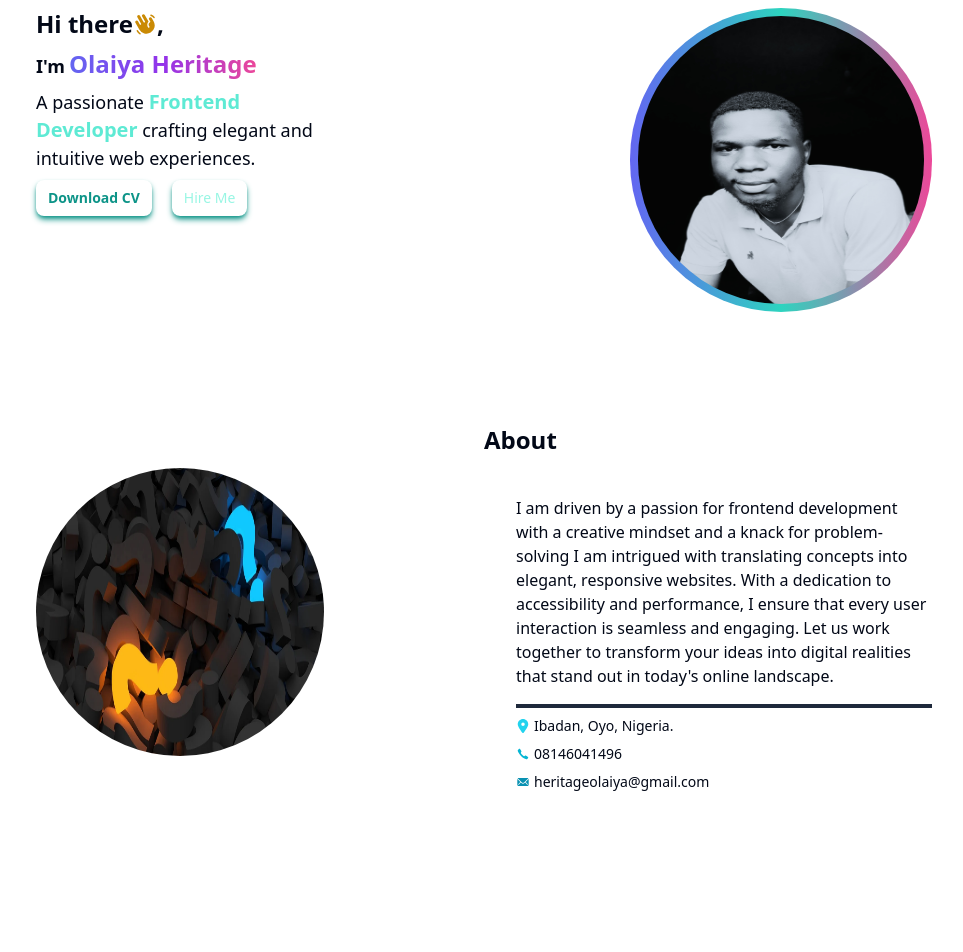
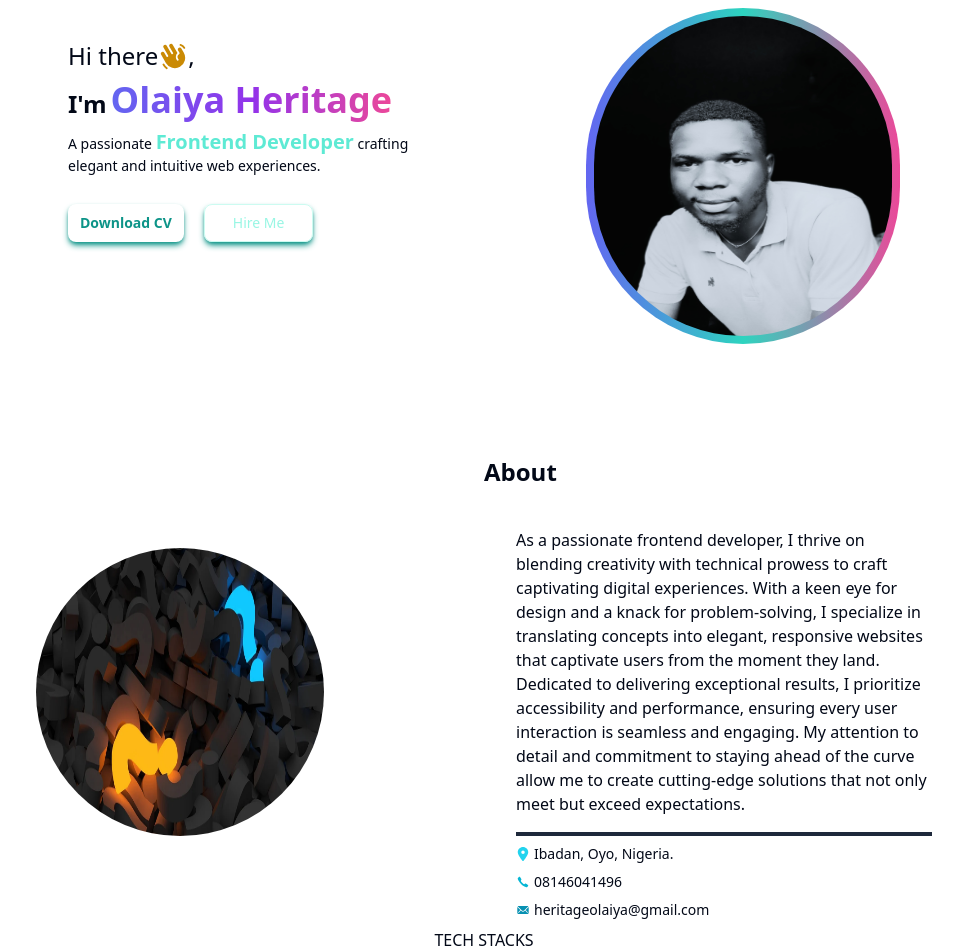
Before and after one commit to Heritagify/My-Portfolio, a Next.js app: page / in a window 1280 px wide. Shown: the part 160-1112 px from the top of the page, without its empty margins (156-1119 px from the left). Before the commit the page ends 960 px from the top, so only its background shows below. Built offline with nearby package versions, Linux system fonts and the light colour scheme.

Commit message:
progress

```diff
--- a/app/page.tsx
+++ b/app/page.tsx
@@ -15,7 +15,6 @@ import { VscVscode } from "react-icons/vsc";
 import { FaGithub } from "react-icons/fa";
 <FaGithub />;
 import { FaHtml5 } from "react-icons/fa6";
-<FaHtml5 />;
 import { FaCss3Alt } from "react-icons/fa";
 <FaCss3Alt />;
 import { IoLogoJavascript } from "react-icons/io";
@@ -45,20 +44,20 @@ export default function Page() {
       <Navbar />
 
       {/* ------------HERO SECTION_--------- */}
-      <div className="mx-48 mt-28">
+      <div className="mx-56 mt-28">
         <div className="flex justify-between">
-          <div className="w-2/3">
-            <h1 className="text-2xl font-semibold flex items-center">
-              Hi there <PiHandWavingFill className="text-yellow-600 text-2xl" />
+          <div className=" py-8 w-2/3">
+            <h1 className="text-2xl font-medium flex items-center">
+              Hi there <PiHandWavingFill className="text-yellow-600 text-3xl" />
               ,
             </h1>
-            <h1 className="my-2 text-lg font-semibold">
+            <h1 className="my-2 text-2xl font-semibold">
               I'm
-              <span className="text-2xl font-bold mx-1 bg-gradient-to-r from-indigo-500 via-purple-600 to-pink-500 bg-clip-text text-transparent">
+              <span className="text-4xl font-bold mx-1 bg-gradient-to-r from-indigo-500 via-purple-600 to-pink-500 bg-clip-text text-transparent">
                 Olaiya Heritage
               </span>
             </h1>
-            <h2 className="w-2/4 my-2 text-lg">
+            <h2 className="w-3/4 my-2 text-sm">
               A passionate{" "}
               <span className="text-xl font-semibold text-teal-300">
                 Frontend Developer
@@ -70,22 +69,22 @@ export default function Page() {
               life through clean, efficient code. Explore my portfolio to see
               how I can help bring your digital vision to reality.
             </p> */}
-            <div className="flex gap-5">
+            <div className="flex gap-5 py-5">
               <button className="cursor-pointer p-2 px-3 rounded-lg bg-white text-sm text-teal-600 font-semibold hover:text-emerald-200 shadow-md shadow-teal-600">
                 Download CV
               </button>
-              <button className="cursor-pointer p-2 px-3 text-sm text-teal-200 rounded-lg hover:text-emerald-200 shadow-md shadow-teal-600">
+              <button className="border border-teal-100 cursor-pointer p-2 px-7 text-sm text-teal-200 rounded-lg hover:text-emerald-200 shadow-md shadow-teal-600">
                 Hire Me
               </button>
             </div>
           </div>
           {/* ----DEVELOPER'S IMAGE */}
-          <div className="flex justify-center items-center relative p-1 bg-gradient-to-r from-indigo-500 via-teal-400 to-pink-500 rounded-full">
+          <div className="flex justify-center items-center p-1 relative bg-gradient-to-r from-indigo-500 via-teal-400 to-pink-500 rounded-full">
             <div className=" p-1 rounded-full">
               <Image
                 src={PortPic}
                 alt="Portfolio Picture"
-                className="w-40 h-40 md:w-72 md:h-72 rounded-full"
+                className="w-40 h-40 md:w-80 md:h-80 rounded-full"
               />
             </div>
           </div>
@@ -93,7 +92,10 @@ export default function Page() {
       </div>
 
       {/* ------------ABOUT SECTION----------- */}
-      <div data-aos="fade-up" className="flex justify-between items-center mx-48 mt-28">
+      <div
+        data-aos="fade-up"
+        className="flex justify-between items-center mx-48 mt-28"
+      >
         <Image
           src={AboutMe}
           alt="About Me"
@@ -101,20 +103,47 @@ export default function Page() {
         />
         <div className="w-3/6">
           <h1 className="text-2xl mb-6 font-semibold">About</h1>
-          <p className="border-b-4 ml-8 py-4">
+          {/* <p className="border-b-4 ml-8 py-4">
             I am driven by a passion for frontend development with a creative
-            mindset and a knack for problem-solving I am intrigued with
+            mindset and a knack for problem-solving. I am intrigued with
             translating concepts into elegant, responsive websites. With a
             dedication to accessibility and performance, I ensure that every
             user interaction is seamless and engaging. Let us work together to
             transform your ideas into digital realities that stand out in
             today's online landscape.
+          </p> */}
+          <p className="border-b-4 ml-8 py-4">
+            As a passionate frontend developer, I thrive on blending creativity
+            with technical prowess to craft captivating digital experiences.
+            With a keen eye for design and a knack for problem-solving, I
+            specialize in translating concepts into elegant, responsive websites
+            that captivate users from the moment they land. Dedicated to
+            delivering exceptional results, I prioritize accessibility and
+            performance, ensuring every user interaction is seamless and
+            engaging. My attention to detail and commitment to staying ahead of
+            the curve allow me to create cutting-edge solutions that not only
+            meet but exceed expectations.
           </p>
           <div className="space-y-2 ml-8 my-2">
-            <p className="flex gap-1 items-center text-sm"><FaLocationDot className="text-cyan-400"/> Ibadan, Oyo, Nigeria.</p>
-            <p className="flex gap-1 items-center text-sm"><IoIosCall className="text-cyan-500"/>08146041496</p>
-            <p className="flex gap-1 items-center text-sm"><IoIosMail className="text-cyan-600" />heritageolaiya@gmail.com</p>
+            <p className="flex gap-1 items-center text-sm">
+              <FaLocationDot className="text-cyan-400" /> Ibadan, Oyo, Nigeria.
+            </p>
+            <p className="flex gap-1 items-center text-sm">
+              <IoIosCall className="text-cyan-500" />
+              08146041496
+            </p>
+            <p className="flex gap-1 items-center text-sm">
+              <IoIosMail className="text-cyan-600" />
+              heritageolaiya@gmail.com
+            </p>
           </div>
+        </div>
+      </div>
+      {/* --------TECH STACKS------ */}
+      <center>TECH STACKS</center>
+      <div>
+        <div className="backdrop-blur-md bg-white/30 rounded-full w-fit p-4">
+          <FaHtml5 className="text-3xl"/>
         </div>
       </div>
     </div>
```
